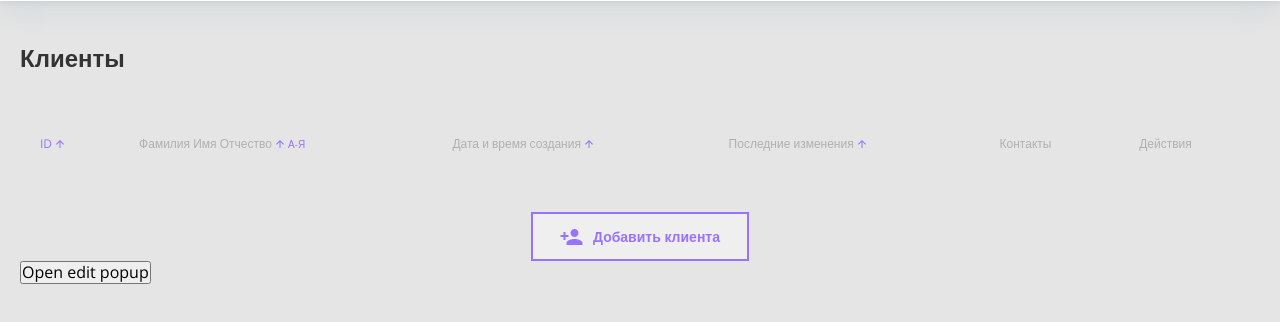
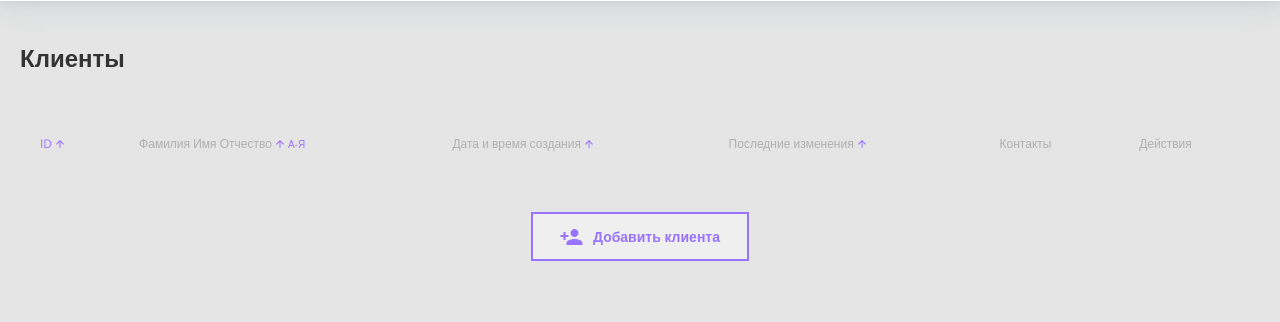
Before and after one commit to vladimir-andrushchenko2/clientsCrm, a website built with Parcel: page project/src/index.html in a window 1280 px wide. Shown: the part 92-414 px from the top of the page. Built offline with nearby package versions, Linux system fonts and the light colour scheme; files whose address does not match are found by name.

Commit message:
removed button used for testing

```diff
--- a/project/src/index.html
+++ b/project/src/index.html
@@ -206,8 +206,6 @@
         </svg>
         Добавить клиента
       </button>
-
-      <button class="open-edit-popup">Open edit popup</button>
     </div>
   </main>
 
```
